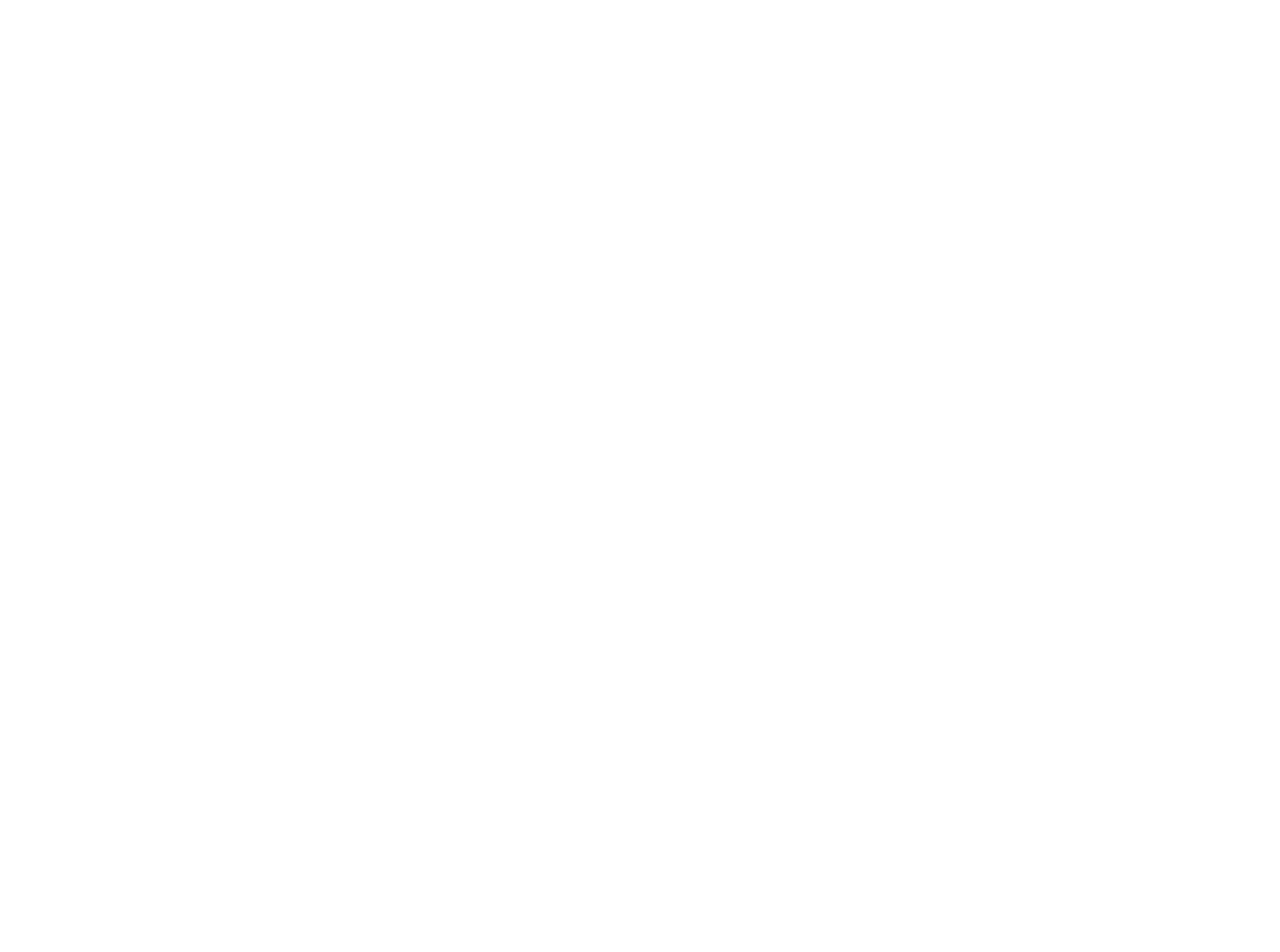
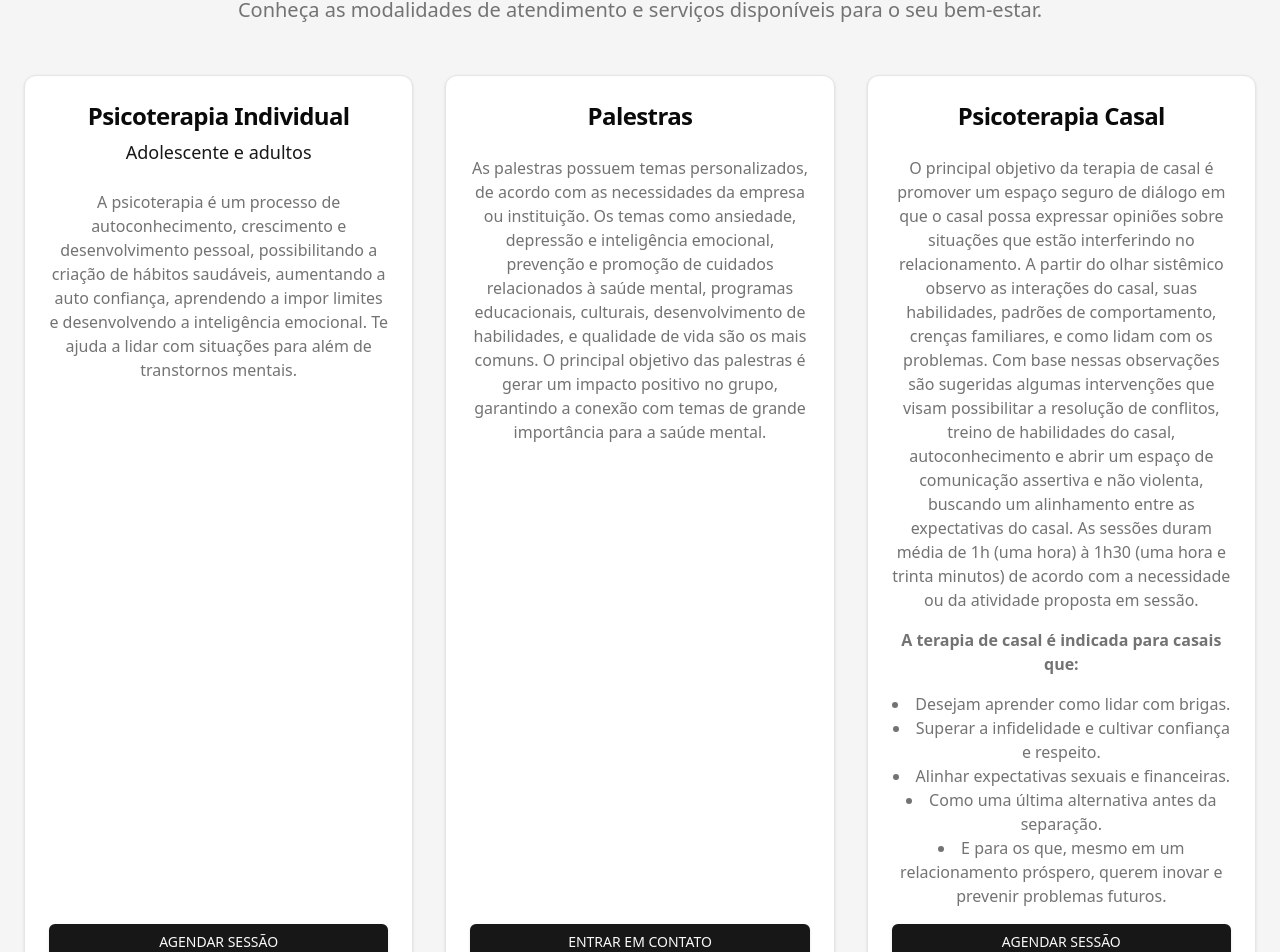
Before and after one commit to albertconceicao/sandy-carvalho-v2, a Next.js app: page / in a window 1280 px wide. Shown: the part 4011-4963 px from the top of the page. Before the commit the page ends 3869 px from the top, so only its background shows below. Built offline with nearby package versions, Linux system fonts and the light colour scheme.

Commit message:
[dyad] Adicionando a seção "Serviços Ofertados" - wrote 3 file(s)

```diff
--- a/src/app/page.tsx
+++ b/src/app/page.tsx
@@ -3,7 +3,8 @@ import Navbar from "@/components/Navbar";
 import HeroSection from "@/components/HeroSection";
 import AboutSection from "@/components/AboutSection";
 import ApproachSection from "@/components/ApproachSection";
-import ModalitySection from "@/components/ModalitySection"; // Importar o novo componente
+import ModalitySection from "@/components/ModalitySection";
+import ServicesSection from "@/components/ServicesSection"; // Importar o novo componente
 
 export default function Home() {
   return (
@@ -13,7 +14,8 @@ export default function Home() {
         <HeroSection />
         <AboutSection />
         <ApproachSection />
-        <ModalitySection /> {/* Adicionar a seção 'Modalidade' aqui */}
+        <ModalitySection />
+        <ServicesSection /> {/* Adicionar a seção 'Serviços Ofertados' aqui */}
         {/* As próximas seções serão adicionadas aqui */}
       </main>
       <MadeWithDyad />
--- /dev/null
+++ b/src/components/ServicesSection.tsx
@@ -0,0 +1,81 @@
+import React from "react";
+import { Card, CardContent, CardHeader, CardTitle, CardDescription } from "@/components/ui/card";
+import { Button } from "@/components/ui/button";
+import Link from "next/link";
+
+const ServicesSection = () => {
+  return (
+    <section id="services" className="w-full py-12 md:py-24 lg:py-32 bg-muted">
+      <div className="container px-4 md:px-6 text-center">
+        <div className="space-y-4 mb-12">
+          <h2 className="text-3xl font-bold tracking-tighter sm:text-4xl md:text-5xl">
+            Serviços Ofertados
+          </h2>
+          <p className="max-w-[900px] text-muted-foreground md:text-xl/relaxed lg:text-base/relaxed xl:text-xl/relaxed mx-auto">
+            Conheça as modalidades de atendimento e serviços disponíveis para o seu bem-estar.
+          </p>
+        </div>
+
+        <div className="grid gap-8 md:grid-cols-2 lg:grid-cols-3">
+          {/* Psicoterapia Individual Card */}
+          <Card className="flex flex-col h-full">
+            <CardHeader>
+              <CardTitle className="text-2xl font-semibold">Psicoterapia Individual</CardTitle>
+              <CardDescription className="text-lg text-primary">Adolescente e adultos</CardDescription>
+            </CardHeader>
+            <CardContent className="flex-grow flex flex-col justify-between">
+              <p className="text-muted-foreground mb-4">
+                A psicoterapia é um processo de autoconhecimento, crescimento e desenvolvimento pessoal, possibilitando a criação de hábitos saudáveis, aumentando a auto confiança, aprendendo a impor limites e desenvolvendo a inteligência emocional. Te ajuda a lidar com situações para além de transtornos mentais.
+              </p>
+              <Link href="#contact" className="mt-auto">
+                <Button className="w-full">AGENDAR SESSÃO</Button>
+              </Link>
+            </CardContent>
+          </Card>
+
+          {/* Palestras Card */}
+          <Card className="flex flex-col h-full">
+            <CardHeader>
+              <CardTitle className="text-2xl font-semibold">Palestras</CardTitle>
+            </CardHeader>
+            <CardContent className="flex-grow flex flex-col justify-between">
+              <p className="text-muted-foreground mb-4">
+                As palestras possuem temas personalizados, de acordo com as necessidades da empresa ou instituição. Os temas como ansiedade, depressão e inteligência emocional, prevenção e promoção de cuidados relacionados à saúde mental, programas educacionais, culturais, desenvolvimento de habilidades, e qualidade de vida são os mais comuns. O principal objetivo das palestras é gerar um impacto positivo no grupo, garantindo a conexão com temas de grande importância para a saúde mental.
+              </p>
+              <Link href="#contact" className="mt-auto">
+                <Button className="w-full">ENTRAR EM CONTATO</Button>
+              </Link>
+            </CardContent>
+          </Card>
+
+          {/* Psicoterapia Casal Card */}
+          <Card className="flex flex-col h-full">
+            <CardHeader>
+              <CardTitle className="text-2xl font-semibold">Psicoterapia Casal</CardTitle>
+            </CardHeader>
+            <CardContent className="flex-grow flex flex-col justify-between">
+              <p className="text-muted-foreground mb-4">
+                O principal objetivo da terapia de casal é promover um espaço seguro de diálogo em que o casal possa expressar opiniões sobre situações que estão interferindo no relacionamento. A partir do olhar sistêmico observo as interações do casal, suas habilidades, padrões de comportamento, crenças familiares, e como lidam com os problemas. Com base nessas observações são sugeridas algumas intervenções que visam possibilitar a resolução de conflitos, treino de habilidades do casal, autoconhecimento e abrir um espaço de comunicação assertiva e não violenta, buscando um alinhamento entre as expectativas do casal. As sessões duram média de 1h (uma hora) à 1h30 (uma hora e trinta minutos) de acordo com a necessidade ou da atividade proposta em sessão.
+              </p>
+              <p className="text-muted-foreground font-semibold mb-4">
+                A terapia de casal é indicada para casais que:
+              </p>
+              <ul className="text-muted-foreground list-disc list-inside mb-4">
+                <li>Desejam aprender como lidar com brigas.</li>
+                <li>Superar a infidelidade e cultivar confiança e respeito.</li>
+                <li>Alinhar expectativas sexuais e financeiras.</li>
+                <li>Como uma última alternativa antes da separação.</li>
+                <li>E para os que, mesmo em um relacionamento próspero, querem inovar e prevenir problemas futuros.</li>
+              </ul>
+              <Link href="#contact" className="mt-auto">
+                <Button className="w-full">AGENDAR SESSÃO</Button>
+              </Link>
+            </CardContent>
+          </Card>
+        </div>
+      </div>
+    </section>
+  );
+};
+
+export default ServicesSection;
```
